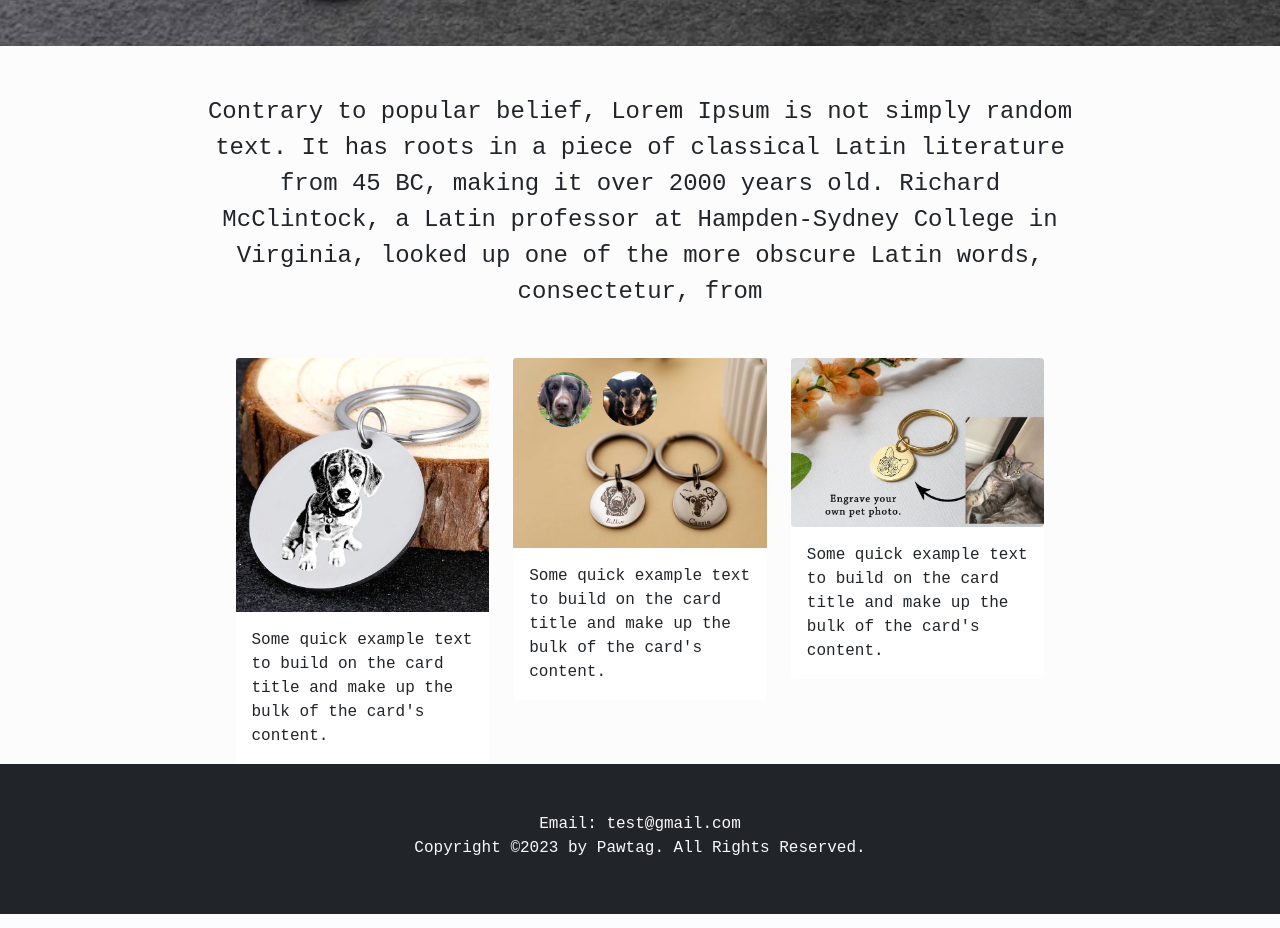
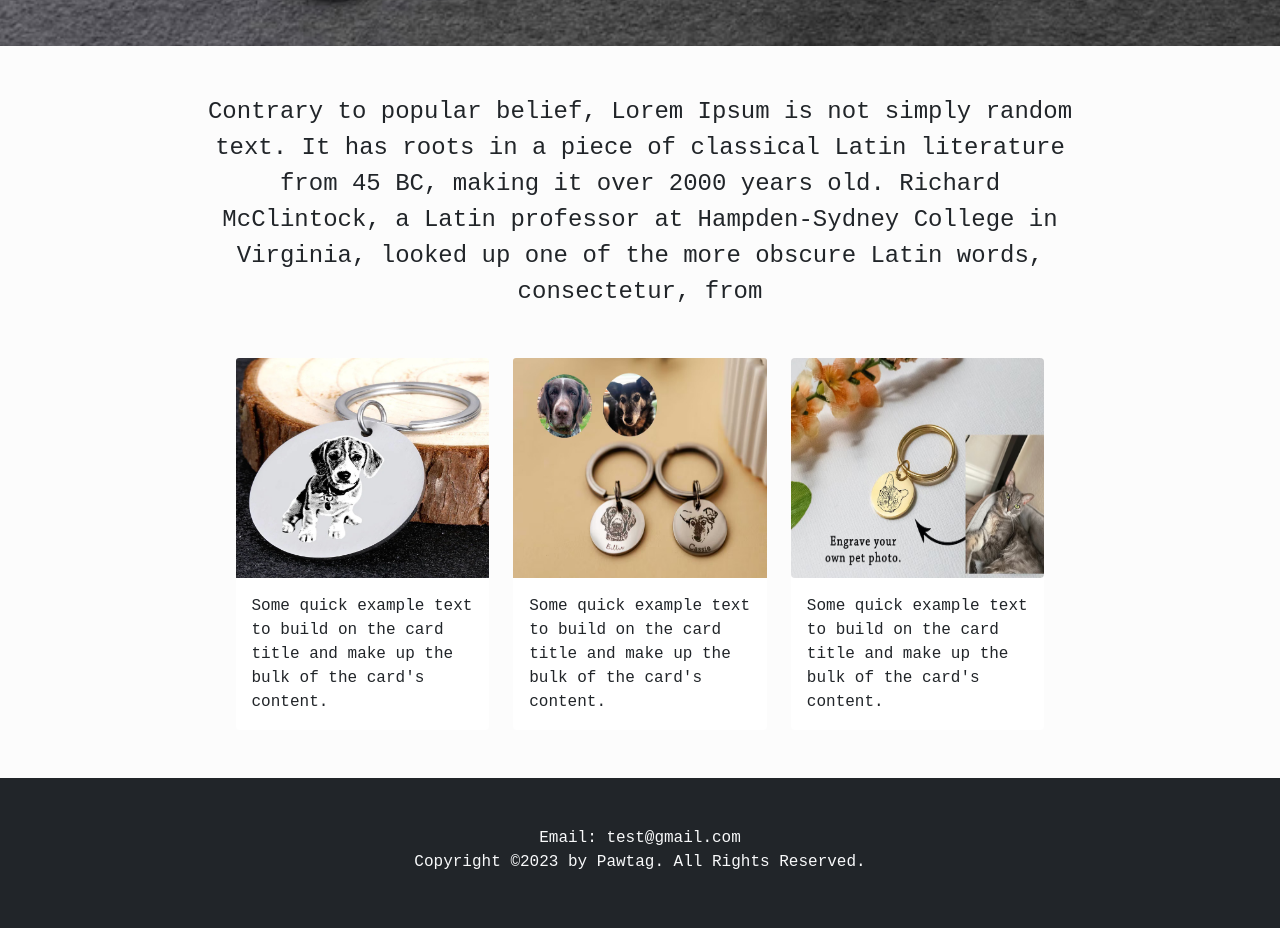
Before and after one commit to magicholic/magicholic.github.io, a plain HTML site: page index.html in a window 1280 px wide. Shown: the part 754-1682 px from the top of the page. Drawn offline with nearby package versions, Linux system fonts and the light colour scheme.

Commit message:
first draft updated

```diff
--- a/index.html
+++ b/index.html
@@ -61,7 +61,7 @@
     </div>
     <div class="col px-0"></div>
   </article>
-  <footer class="row bg-dark">
+  <footer class="row bg-dark mt-5">
     <div class="col-12 text-center text-light footer_text">
       <p class="mt-5">Email: test@gmail.com<br />Copyright &copy;2023 by Pawtag. All Rights Reserved.</p>
     </div>
--- a/style.css
+++ b/style.css
@@ -17,6 +17,9 @@ body{
 .card{
   border: 0;
 }
+.card-img-top{
+  height: 220px;
+}
 .footer_text{
   height: 150px;
 }
```
